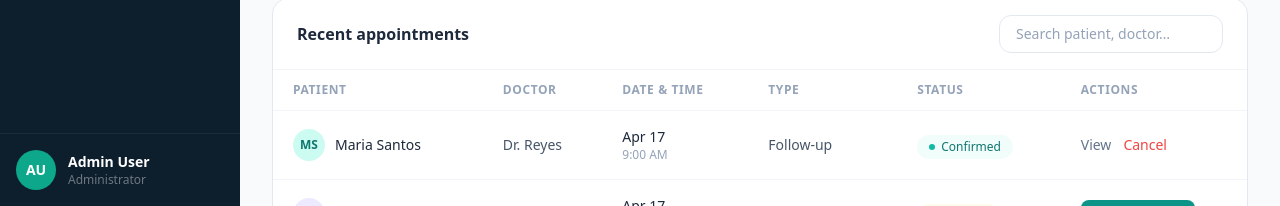
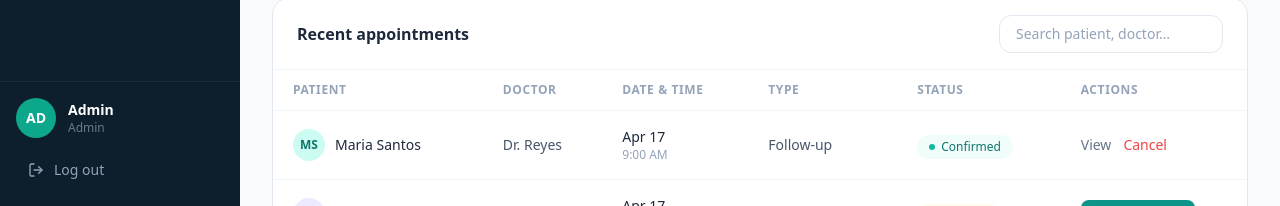
Before and after one commit to adryandevi/Healthcare-booking-system, a React (Vite) app in the folder client/: page /admin/overview in a window 1280 px wide. Shown: the part 594-800 px from the top of the page. Built offline with nearby package versions, Linux system fonts and the light colour scheme; no server answers.

Commit message:
feat: add logout functionality to Sidebar component and update user data handling in layouts

```diff
--- a/client/src/components/layout/Sidebar.tsx
+++ b/client/src/components/layout/Sidebar.tsx
@@ -1,21 +1,23 @@
+// src/components/layout/Sidebar.tsx
 import { NavLink } from "react-router-dom";
 
 interface NavItem {
-  to: string;
+  to:    string;
   label: string;
-  icon: React.ReactNode;
+  icon:  React.ReactNode;
 }
 
 interface SidebarProps {
   navItems: NavItem[];
   user: {
-    name: string;
-    role: string;
+    name:     string;
+    role:     string;
     initials: string;
   };
+  onLogout: () => void;
 }
 
-export default function Sidebar({ navItems, user }: SidebarProps) {
+export default function Sidebar({ navItems, user, onLogout }: SidebarProps) {
   return (
     <aside
       className="w-60 flex-shrink-0 flex flex-col h-screen"
@@ -23,10 +25,7 @@ export default function Sidebar({ navItems, user }: SidebarProps) {
     >
       {/* ── Logo ── */}
       <div className="flex items-center gap-3 px-5 py-5" style={{ borderBottom: "1px solid rgba(255,255,255,0.06)" }}>
-        <div
-          className="w-10 h-10 rounded-xl flex items-center justify-center flex-shrink-0"
-          style={{ backgroundColor: "#0da88b" }}
-        >
+        <div className="w-10 h-10 rounded-xl flex items-center justify-center flex-shrink-0" style={{ backgroundColor: "#0da88b" }}>
           <svg width="20" height="20" viewBox="0 0 24 24" fill="none" stroke="white" strokeWidth="2" strokeLinecap="round" strokeLinejoin="round">
             <path d="M12 2L2 7l10 5 10-5-10-5z" />
             <path d="M2 17l10 5 10-5" />
@@ -50,9 +49,7 @@ export default function Sidebar({ navItems, user }: SidebarProps) {
                 to={to}
                 className={({ isActive }) =>
                   `flex items-center gap-3 px-3 py-3 rounded-xl text-sm font-medium transition-colors ${
-                    isActive
-                      ? "text-white"
-                      : "text-slate-400 hover:text-slate-200"
+                    isActive ? "text-white" : "text-slate-400 hover:text-slate-200"
                   }`
                 }
                 style={({ isActive }) =>
@@ -61,10 +58,7 @@ export default function Sidebar({ navItems, user }: SidebarProps) {
               >
                 {({ isActive }) => (
                   <>
-                    <span
-                      className="flex-shrink-0"
-                      style={{ color: isActive ? "#0da88b" : undefined }}
-                    >
+                    <span className="flex-shrink-0" style={{ color: isActive ? "#0da88b" : undefined }}>
                       {icon}
                     </span>
                     {label}
@@ -76,9 +70,9 @@ export default function Sidebar({ navItems, user }: SidebarProps) {
         </ul>
       </nav>
 
-      {/* ── User block ── */}
+      {/* ── User block + Logout ── */}
       <div className="px-4 py-4" style={{ borderTop: "1px solid rgba(255,255,255,0.06)" }}>
-        <div className="flex items-center gap-3">
+        <div className="flex items-center gap-3 mb-3">
           <div
             className="w-10 h-10 rounded-full flex items-center justify-center text-white text-sm font-bold flex-shrink-0"
             style={{ backgroundColor: "#0da88b" }}
@@ -92,6 +86,23 @@ export default function Sidebar({ navItems, user }: SidebarProps) {
             </p>
           </div>
         </div>
+
+        {/* Logout button */}
+        <button
+          onClick={onLogout}
+          className="w-full flex items-center gap-2.5 px-3 py-2.5 rounded-xl text-sm font-medium
+                     text-slate-400 hover:text-white transition-colors"
+          style={{ backgroundColor: "rgba(255,255,255,0.0)" }}
+          onMouseEnter={(e) => (e.currentTarget.style.backgroundColor = "rgba(255,255,255,0.06)")}
+          onMouseLeave={(e) => (e.currentTarget.style.backgroundColor = "rgba(255,255,255,0.0)")}
+        >
+          <svg width="16" height="16" viewBox="0 0 24 24" fill="none" stroke="currentColor" strokeWidth="2" strokeLinecap="round" strokeLinejoin="round">
+            <path d="M9 21H5a2 2 0 0 1-2-2V5a2 2 0 0 1 2-2h4" />
+            <polyline points="16 17 21 12 16 7" />
+            <line x1="21" y1="12" x2="9" y2="12" />
+          </svg>
+          Log out
+        </button>
       </div>
     </aside>
   );
--- a/client/src/pages/admin/AdminLayout.tsx
+++ b/client/src/pages/admin/AdminLayout.tsx
@@ -1,5 +1,6 @@
-import { Outlet } from "react-router-dom";
-import Sidebar from "../../components/layout/Sidebar";
+import { useNavigate, Outlet } from "react-router-dom";
+import { useAuth }             from "../../hooks/useAuth";
+import Sidebar                 from "../../components/layout/Sidebar";
 
 const NAV_ITEMS = [
   {
@@ -48,19 +49,27 @@ const NAV_ITEMS = [
   },
 ];
 
-const ADMIN_USER = {
-  name:     "Admin User",
-  role:     "Administrator",
-  initials: "AU",
-};
+// src/pages/admin/AdminLayout.tsx
+export default function AdminLayout() {
+  const { logout, user } = useAuth();
+  const navigate         = useNavigate();
 
-export default function AdminLayout() {
+  const handleLogout = () => { logout(); navigate("/auth"); };
+
+  const ADMIN_USER = {
+    name:     user?.name ?? "Admin",
+    role:     "Admin",
+    initials: user?.name
+      ? user.name.split(" ").map((n) => n[0]).join("").slice(0, 2).toUpperCase()
+      : "AD",
+  };
+
   return (
     <div className="h-screen overflow-hidden flex bg-slate-50">
-        <Sidebar navItems={NAV_ITEMS} user={ADMIN_USER} />
-          <main className="flex-1 overflow-y-auto">
-            <Outlet />
-          </main>
+      <Sidebar navItems={NAV_ITEMS} user={ADMIN_USER} onLogout={handleLogout} />
+      <main className="flex-1 overflow-y-auto">
+        <Outlet />
+      </main>
     </div>
   );
 }
--- a/client/src/pages/doctor/DoctorLayout.tsx
+++ b/client/src/pages/doctor/DoctorLayout.tsx
@@ -1,5 +1,6 @@
-import { Outlet } from "react-router-dom";
-import Sidebar from "../../components/layout/Sidebar";
+import { useNavigate, Outlet } from "react-router-dom";
+import { useAuth }             from "../../hooks/useAuth";
+import Sidebar                 from "../../components/layout/Sidebar";
 
 const NAV_ITEMS = [
   {
@@ -48,16 +49,23 @@ const NAV_ITEMS = [
   },
 ];
 
-const DOCTOR_USER = {
-  name:     "Dr. James Rivera",
-  role:     "Doctor",
-  initials: "JR",
-};
+export default function DoctorLayout() {
+  const { logout, user } = useAuth();
+  const navigate         = useNavigate();
 
-export default function DoctorLayout() {
+  const handleLogout = () => { logout(); navigate("/auth"); };
+
+  const DOCTOR_USER = {
+    name:     user?.name ?? "Doctor",
+    role:     "Doctor",
+    initials: user?.name
+      ? user.name.split(" ").map((n) => n[0]).join("").slice(0, 2).toUpperCase()
+      : "DR",
+  };
+
   return (
     <div className="h-screen overflow-hidden flex bg-slate-50">
-      <Sidebar navItems={NAV_ITEMS} user={DOCTOR_USER} />
+      <Sidebar navItems={NAV_ITEMS} user={DOCTOR_USER} onLogout={handleLogout} />
       <main className="flex-1 overflow-y-auto">
         <Outlet />
       </main>
--- a/client/src/pages/patient/PatientLayout.tsx
+++ b/client/src/pages/patient/PatientLayout.tsx
@@ -1,6 +1,6 @@
-import { Outlet } from "react-router-dom";
-import Sidebar from "../../components/layout/Sidebar";
-
+import { useNavigate, Outlet } from "react-router-dom";
+import { useAuth }             from "../../hooks/useAuth";
+import Sidebar                 from "../../components/layout/Sidebar";
 
 const NAV_ITEMS = [
   {
@@ -47,16 +47,26 @@ const NAV_ITEMS = [
   },
 ];
 
-const PATIENT_USER = {
-  name:     "Maria Santos",
-  role:     "Patient",
-  initials: "MS",
-};
+export default function PatientLayout() {
+  const { logout, user } = useAuth();
+  const navigate         = useNavigate();
 
-export default function PatientLayout() {
+  const handleLogout = () => {
+    logout();
+    navigate("/auth");
+  };
+
+  const PATIENT_USER = {
+    name:     user?.name     ?? "Patient",
+    role:     "Patient",
+    initials: user?.name
+      ? user.name.split(" ").map((n) => n[0]).join("").slice(0, 2).toUpperCase()
+      : "P",
+  };
+
   return (
     <div className="h-screen flex overflow-hidden bg-slate-50">
-      <Sidebar navItems={NAV_ITEMS} user={PATIENT_USER} />
+      <Sidebar navItems={NAV_ITEMS} user={PATIENT_USER} onLogout={handleLogout} />
       <main className="flex-1 overflow-y-auto h-full">
         <Outlet />
       </main>
```
